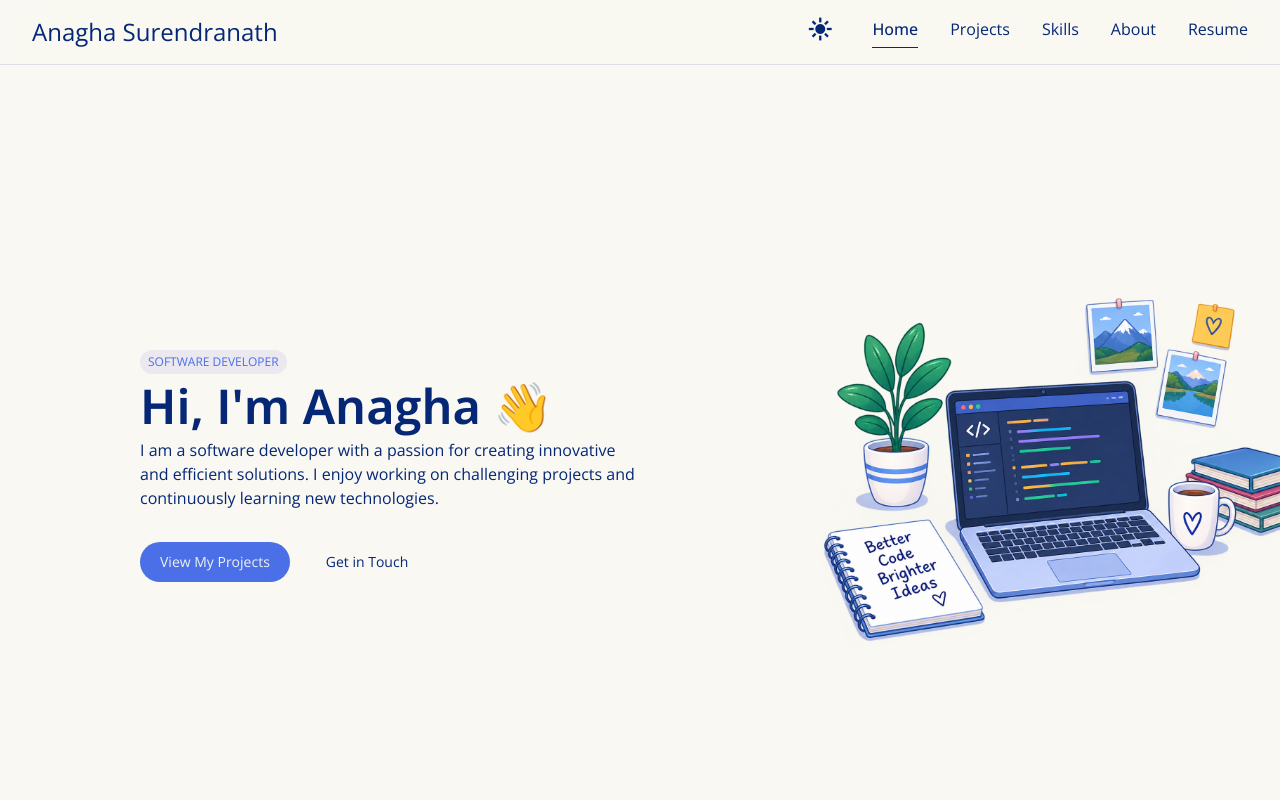
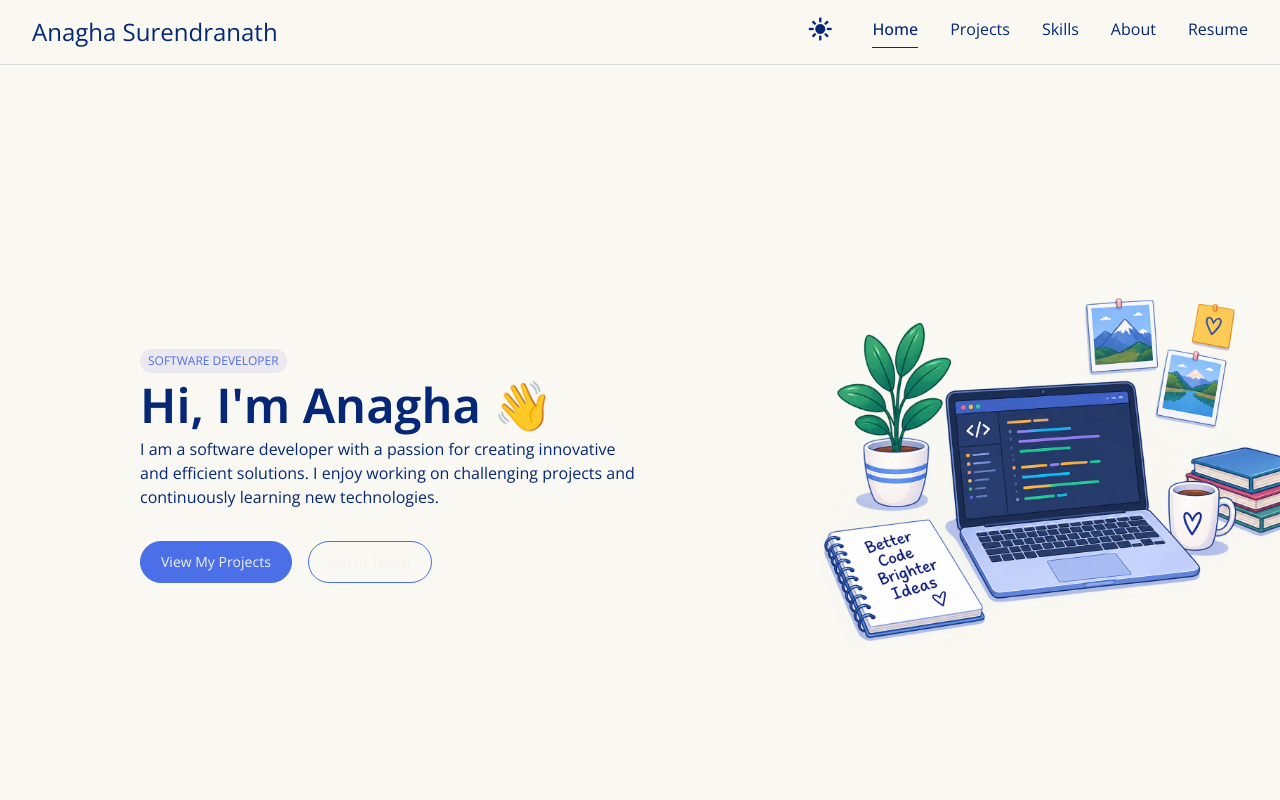
Before and after one commit to anagha-sr/portfolio, a React (Vite) app: page / in a window 1280 px wide. Shown: the top 800 px of the page. Built offline with nearby package versions, Linux system fonts and the light colour scheme.

Commit message:
fixed btn border

```diff
--- a/src/App.css
+++ b/src/App.css
@@ -92,9 +92,15 @@
   padding: 10px 20px;
   cursor: pointer;
   transition: all 0.2s ease-in-out;
+    border:var(--primary) 1px solid;
+
 }
 .btn-primary{
   background-color: var(--primary);
+  color: var(--white);
+}
+.btn-secondary{
+  background-color: transparent;
   color: var(--white);
 }
 .btn-gray{
```
